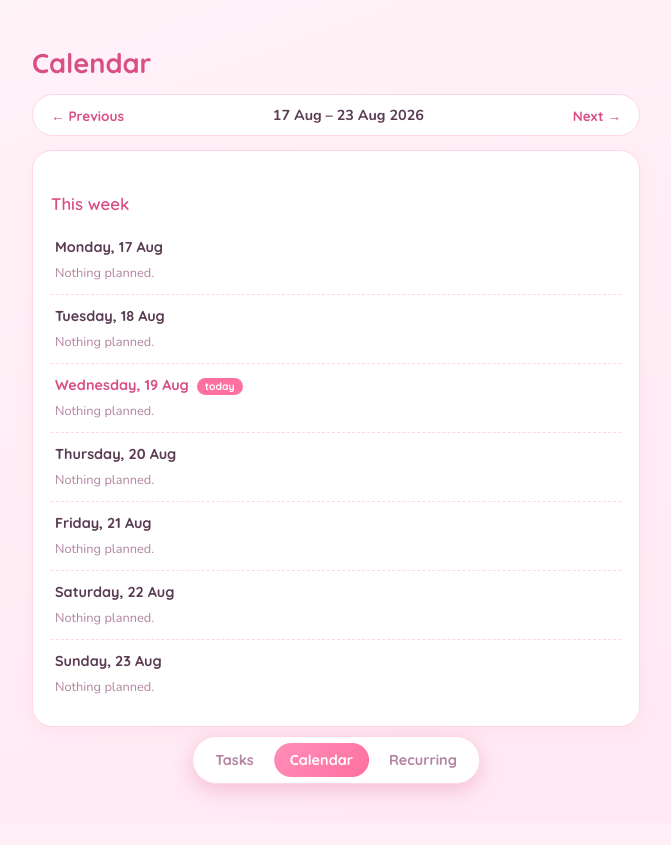
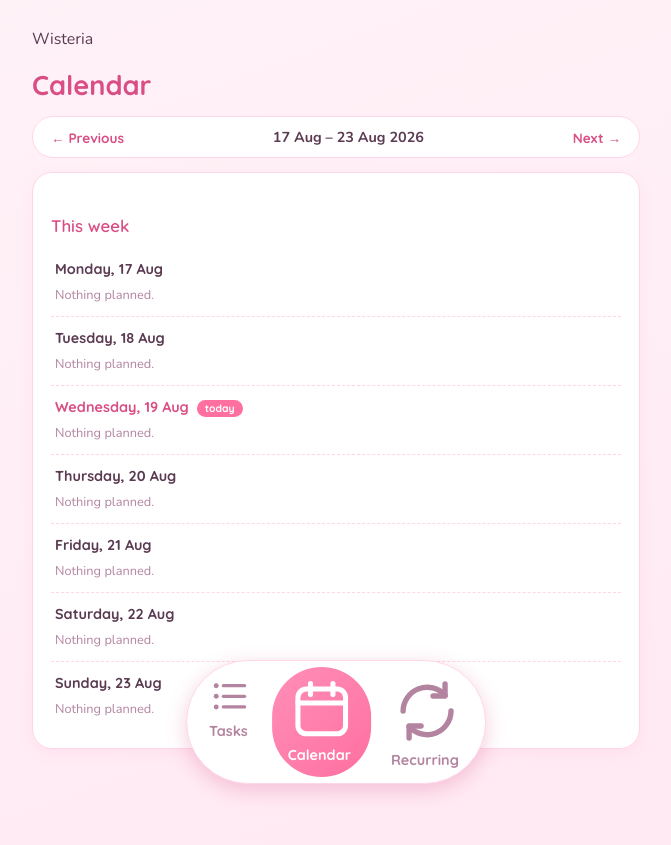
Before and after one commit to kilonalimo/study-organiser, a Flask app: page /calendar in a window 1280 px wide. Shown: the whole page, without its empty margins (304-975 px from the left). Before the commit the page ends 801 px from the top, so only its background shows below. Run offline with Flask 3, Linux system fonts and the light colour scheme; tables that the repository leaves empty hold one stand-in row (values such as "Sample post").

Commit message:
Redesign

```diff
--- a/templates/base.html
+++ b/templates/base.html
@@ -7,25 +7,39 @@
     <link rel="stylesheet" href="{{ url_for('static', filename='style.css') }}">
 </head>
 <body>
+    <div class="bg"></div>
+
+    <div class="content">
+        <div class="eyebrow-row">
+            <span class="eyebrow">Wisteria</span>
             {% if google_configured %}
-        <div class="google-status">
                 {% if google_connected %}
+                    <form action="{{ url_for('disconnect_google') }}" method="post" class="google-form">
                         <span class="google-connected">Google Calendar connected</span>
-                <form action="{{ url_for('disconnect_google') }}" method="post">
                         <button type="submit" class="google-disconnect">Disconnect</button>
                     </form>
                 {% else %}
                     <a href="{{ url_for('connect_google') }}" class="google-connect-link">Connect Google Calendar</a>
                 {% endif %}
+            {% endif %}
         </div>
-    {% endif %}
 
         {% block content %}{% endblock %}
+    </div>
 
     <nav class="bottomnav">
-        <a href="{{ url_for('index') }}" class="{{ 'active' if request.endpoint == 'index' else '' }}">Tasks</a>
-        <a href="{{ url_for('calendar_view') }}" class="{{ 'active' if request.endpoint == 'calendar_view' else '' }}">Calendar</a>
-        <a href="{{ url_for('recurring_view') }}" class="{{ 'active' if request.endpoint in ['recurring_view', 'create_template'] else '' }}">Recurring</a>
+        <a href="{{ url_for('index') }}" class="{{ 'active' if request.endpoint == 'index' else '' }}">
+            <svg viewBox="0 0 24 24" fill="none" stroke="currentColor" stroke-width="1.8" stroke-linecap="round" stroke-linejoin="round"><line x1="8" y1="6" x2="20" y2="6"></line><line x1="8" y1="12" x2="20" y2="12"></line><line x1="8" y1="18" x2="20" y2="18"></line><circle cx="4" cy="6" r="1.4" fill="currentColor" stroke="none"></circle><circle cx="4" cy="12" r="1.4" fill="currentColor" stroke="none"></circle><circle cx="4" cy="18" r="1.4" fill="currentColor" stroke="none"></circle></svg>
+            Tasks
+        </a>
+        <a href="{{ url_for('calendar_view') }}" class="{{ 'active' if request.endpoint == 'calendar_view' else '' }}">
+            <svg viewBox="0 0 24 24" fill="none" stroke="currentColor" stroke-width="1.8" stroke-linecap="round" stroke-linejoin="round"><rect x="3.5" y="5" width="17" height="16" rx="3"></rect><line x1="3.5" y1="10" x2="20.5" y2="10"></line><line x1="8" y1="3" x2="8" y2="7"></line><line x1="16" y1="3" x2="16" y2="7"></line></svg>
+            Calendar
+        </a>
+        <a href="{{ url_for('recurring_view') }}" class="{{ 'active' if request.endpoint in ['recurring_view', 'create_template'] else '' }}">
+            <svg viewBox="0 0 24 24" fill="none" stroke="currentColor" stroke-width="1.8" stroke-linecap="round" stroke-linejoin="round"><path d="M4 12a8 8 0 0 1 14-5.2M20 12a8 8 0 0 1-14 5.2"></path><polyline points="18 3 18 7 14 7"></polyline><polyline points="6 21 6 17 10 17"></polyline></svg>
+            Recurring
+        </a>
     </nav>
 </body>
 </html>
--- a/templates/calendar.html
+++ b/templates/calendar.html
@@ -3,14 +3,14 @@
 {% block content %}
     <h1>Calendar</h1>
 
-    <section class="week-nav">
+    <section class="glass week-nav">
         <a href="{{ url_for('calendar_view', week=prev_week) }}" class="week-link">&larr; Previous</a>
         <span class="week-label">{{ monday.strftime('%d %b') }} – {{ days[-1].strftime('%d %b %Y') }}</span>
         <a href="{{ url_for('calendar_view', week=next_week) }}" class="week-link">Next &rarr;</a>
     </section>
 
     {% if unplanned %}
-        <section class="task-list unplanned-section">
+        <section class="glass task-list unplanned-section">
             <h2>Waiting to be planned</h2>
             <p class="hint">Give each of these a day and it'll show up below on your calendar.</p>
             <ul>
@@ -30,7 +30,7 @@
         </section>
     {% endif %}
 
-    <section class="task-list agenda">
+    <section class="glass task-list agenda">
         <h2>This week</h2>
         {% for day in days %}
             <div class="day-block {{ 'today' if day == today else '' }}">
@@ -44,7 +44,7 @@
                             <li class="task role-{{ task['role']|lower }} {{ 'completed' if task['completed'] else '' }}">
                                 <form action="{{ url_for('toggle_task', task_id=task['id']) }}" method="post" class="toggle-form">
                                     <input type="hidden" name="next" value="{{ url_for('calendar_view', week=current_week) }}">
-                                    <button type="submit" class="check" aria-label="Toggle complete">{{ '✔' if task['completed'] else '' }}</button>
+                                    <button type="submit" class="check {{ 'done' if task['completed'] else '' }}" aria-label="Toggle complete">{% if task['completed'] %}<svg viewBox="0 0 24 24" fill="none" stroke="currentColor" stroke-width="3" stroke-linecap="round" stroke-linejoin="round"><polyline points="20 6 9 17 4 12"></polyline></svg>{% endif %}</button>
                                 </form>
                                 <span class="badge">{{ task['role'] }}</span>
                                 <span class="title">{{ task['title'] }}</span>
--- a/templates/edit.html
+++ b/templates/edit.html
@@ -3,7 +3,7 @@
 {% block content %}
     <h1>Edit task</h1>
 
-    <section class="add-task">
+    <section class="glass add-task">
         <form action="{{ url_for('edit_task', task_id=task['id']) }}" method="post">
             <label>
                 Title
--- a/templates/recurring.html
+++ b/templates/recurring.html
@@ -4,7 +4,7 @@
     <h1>Recurring tasks</h1>
     <p class="hint">These repeat every week and get placed on the calendar automatically, on the same weekday. Give one an end date, or leave it open to keep repeating indefinitely.</p>
 
-    <section class="add-task">
+    <section class="glass add-task">
         <h2>Add a recurring task</h2>
         <form action="{{ url_for('create_template') }}" method="post">
             <label>
@@ -44,7 +44,7 @@
         </form>
     </section>
 
-    <section class="task-list">
+    <section class="glass task-list">
         <h2>Currently repeating</h2>
         {% if not templates %}
             <p class="empty">No recurring tasks yet.</p>
```
Also changed, not shown: templates/index.html (+4 -4 lines). Lines whose indentation alone changed are shown as unchanged.
